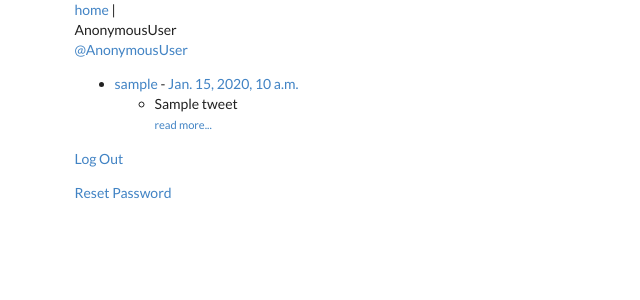
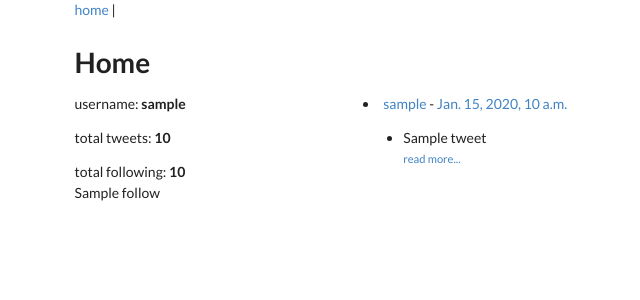
Before and after one commit to josephdubon/twitter-clone-django, a Django app: template templates/home.html in a window 1280 px wide. Shown: the top 300 px of the page, without its empty margins (2-642 px from the left). Run offline with Django 3.2, Linux system fonts and the light colour scheme; tables that the repository leaves empty hold one stand-in row (values such as "Sample post"); the template is opened without the code that fills it: values that come from a table or form of the project are taken from there, most other values are stand-ins (such as "Sample title", 1, 10 or a date in 2020); some libraries are stand-ins or nearby versions.

Commit message:
Added logged in user info on left col, added tweets on right col. removed nav from bottom of page.
Took 1 minute

```diff
--- a/templates/home.html
+++ b/templates/home.html
@@ -3,18 +3,20 @@
 {% block title %}Home{% endblock %}
 
 {% block content %}
+    <h1>Home</h1>
 
-    <p>
-        {{ user }}
-        <br/>
-        {# Go to <a href="{% url 'author_detail' user.id %}">Profile</a> #}
-        <a href="/user/{{ user.id }}">@{{ user }}</a>
+    <div>
+        <div class="ui grid">
+            <div class="row">
+                <div class="four wide column">
+                    <p>username: <strong>{{ twitteruser_obj.username }}</strong></p>
+                    <p>total tweets: <strong>{{ tweets_total }}</strong></p>
+                    <p>total following: <strong>{{ followers_total }}</strong></p>
 
-    </p>
 
+                </div>
+                <div class="twelve wide column">
                     {% for tweet in tweets %}
-
-        <ul>
                             <li>
                                 <a href="/user/{{ tweet.author.id }}">{{ tweet.author }}</a>
                                 - <a href="/tweet/{{ tweet.id }}">{{ tweet.create_time }}</a></li>
@@ -22,11 +24,12 @@
                                 <li>{{ tweet.title }}</li>
                                 <small><a href="/tweet/{{ tweet.id }}">read more...</a></small>
                             </ul>
-        </ul>
+                    {% endfor %}
+                </div>
 
-    {% endfor %}
-
-    <p><a href="{% url 'logout' %}">Log Out</a></p>
-    <p><a href="{% url 'password_reset' %}">Reset Password</a></p>
+            </div>
+        </div>
+        {{ follow }}
+    </div>
 
 {% endblock %}
```
Lines whose indentation alone changed are shown as unchanged.
